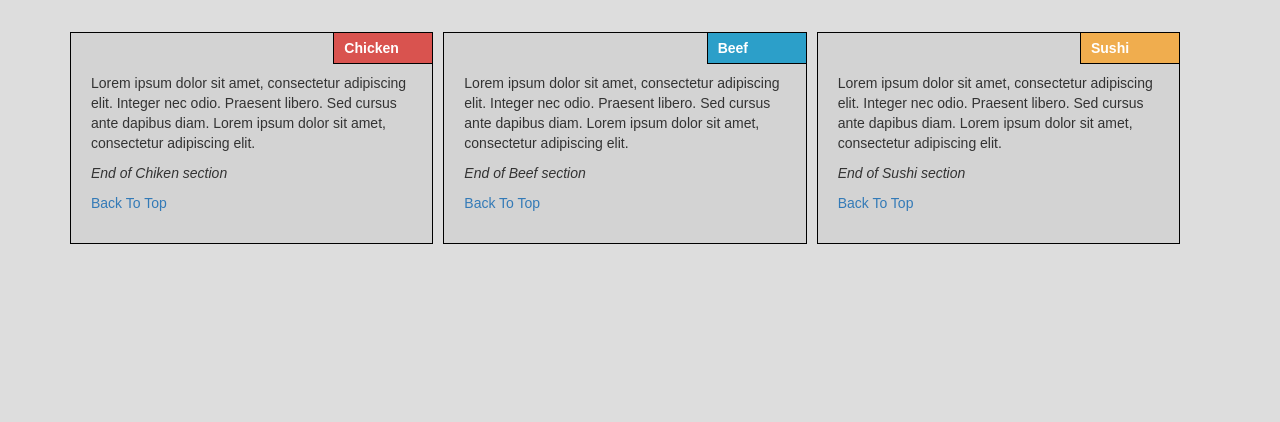
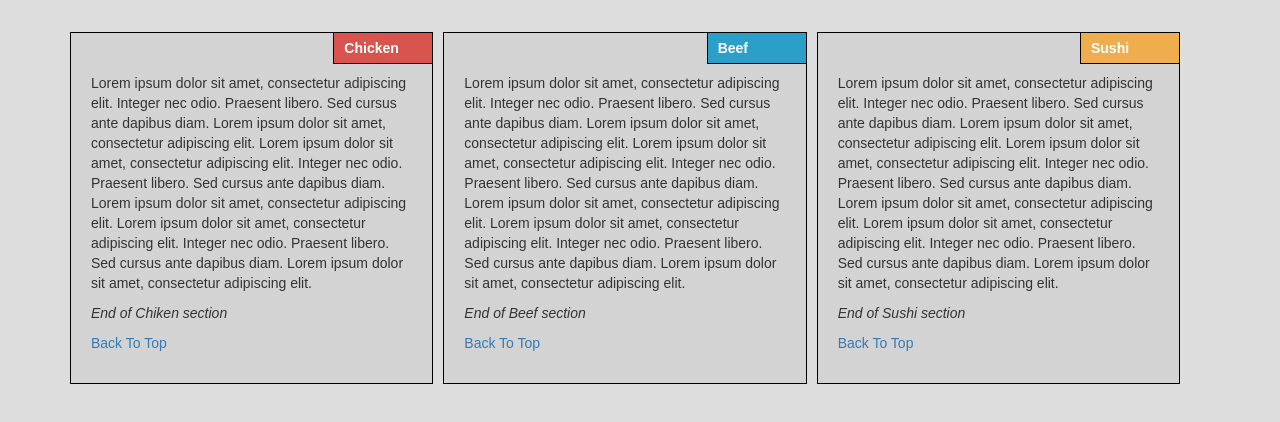
Before and after one commit to atlem/module3-solution, a plain HTML site: page index.html in a window 1280 px wide. Shown: the part 106-528 px from the top of the page. Drawn offline with nearby package versions, Linux system fonts and the light colour scheme.

Commit message:
Update index.html

```diff
--- a/index.html
+++ b/index.html
@@ -39,6 +39,12 @@
           Lorem ipsum dolor sit amet, consectetur adipiscing elit.
           Integer nec odio. Praesent libero. Sed cursus ante dapibus diam.
           Lorem ipsum dolor sit amet, consectetur adipiscing elit.
+                    Lorem ipsum dolor sit amet, consectetur adipiscing elit.
+          Integer nec odio. Praesent libero. Sed cursus ante dapibus diam.
+          Lorem ipsum dolor sit amet, consectetur adipiscing elit.
+                    Lorem ipsum dolor sit amet, consectetur adipiscing elit.
+          Integer nec odio. Praesent libero. Sed cursus ante dapibus diam.
+          Lorem ipsum dolor sit amet, consectetur adipiscing elit.
         </p>
         <p><em>End of Chiken section</em></p>
         <p>
@@ -48,6 +54,12 @@
       <div class="col col-xs-12 col-sm-6 col-md-4 section" id="beef">
         <div class="title">Beef</div>
         <p>
+          Lorem ipsum dolor sit amet, consectetur adipiscing elit.
+          Integer nec odio. Praesent libero. Sed cursus ante dapibus diam.
+          Lorem ipsum dolor sit amet, consectetur adipiscing elit.
+                    Lorem ipsum dolor sit amet, consectetur adipiscing elit.
+          Integer nec odio. Praesent libero. Sed cursus ante dapibus diam.
+          Lorem ipsum dolor sit amet, consectetur adipiscing elit.
                     Lorem ipsum dolor sit amet, consectetur adipiscing elit.
           Integer nec odio. Praesent libero. Sed cursus ante dapibus diam.
           Lorem ipsum dolor sit amet, consectetur adipiscing elit.
@@ -63,6 +75,12 @@
           Lorem ipsum dolor sit amet, consectetur adipiscing elit.
           Integer nec odio. Praesent libero. Sed cursus ante dapibus diam.
           Lorem ipsum dolor sit amet, consectetur adipiscing elit.
+                    Lorem ipsum dolor sit amet, consectetur adipiscing elit.
+          Integer nec odio. Praesent libero. Sed cursus ante dapibus diam.
+          Lorem ipsum dolor sit amet, consectetur adipiscing elit.
+                    Lorem ipsum dolor sit amet, consectetur adipiscing elit.
+          Integer nec odio. Praesent libero. Sed cursus ante dapibus diam.
+          Lorem ipsum dolor sit amet, consectetur adipiscing elit.
         </p>
         <p><em>End of Sushi section</em></p>
         <p>
```
Lines whose indentation alone changed are shown as unchanged.
